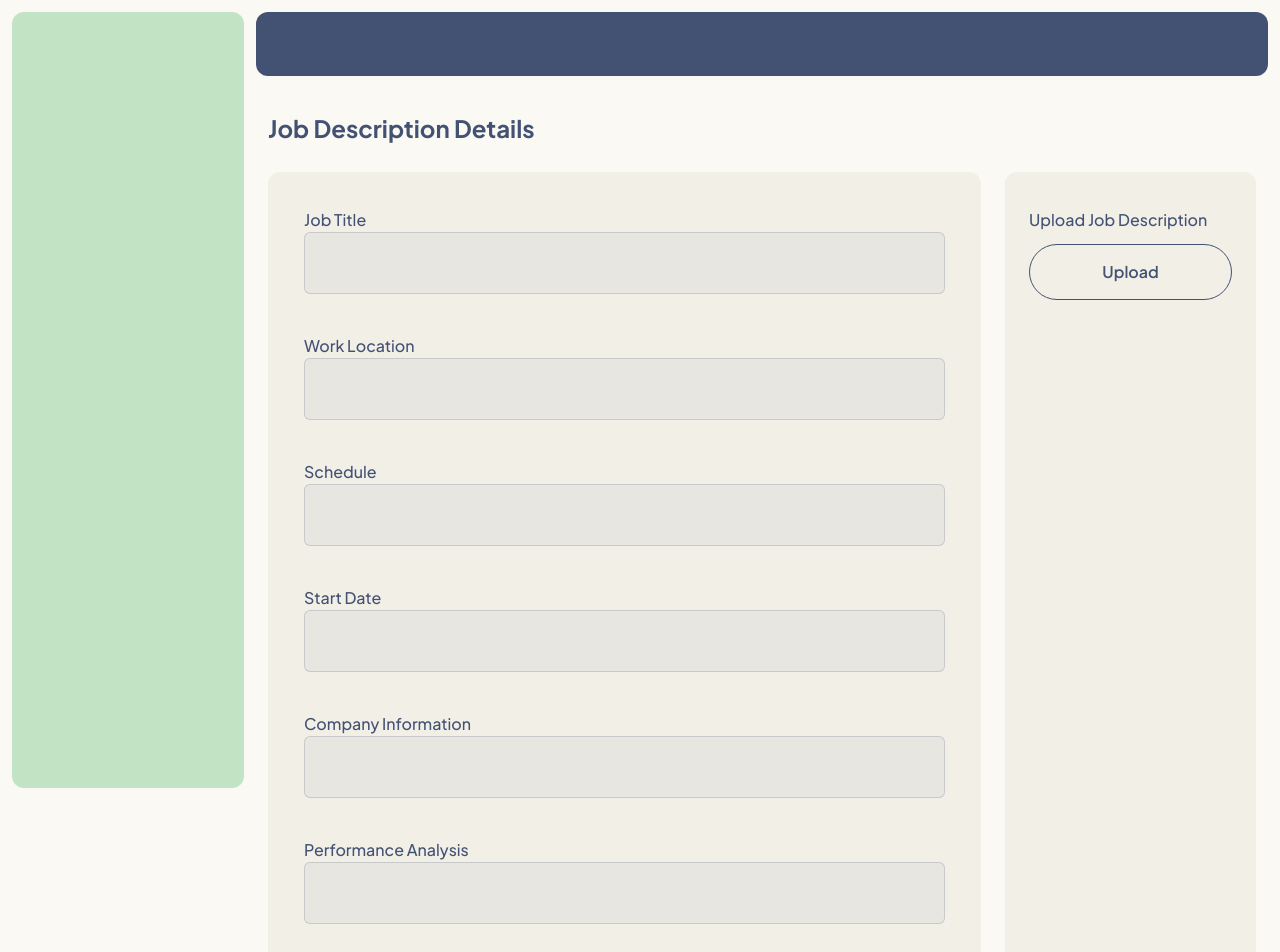
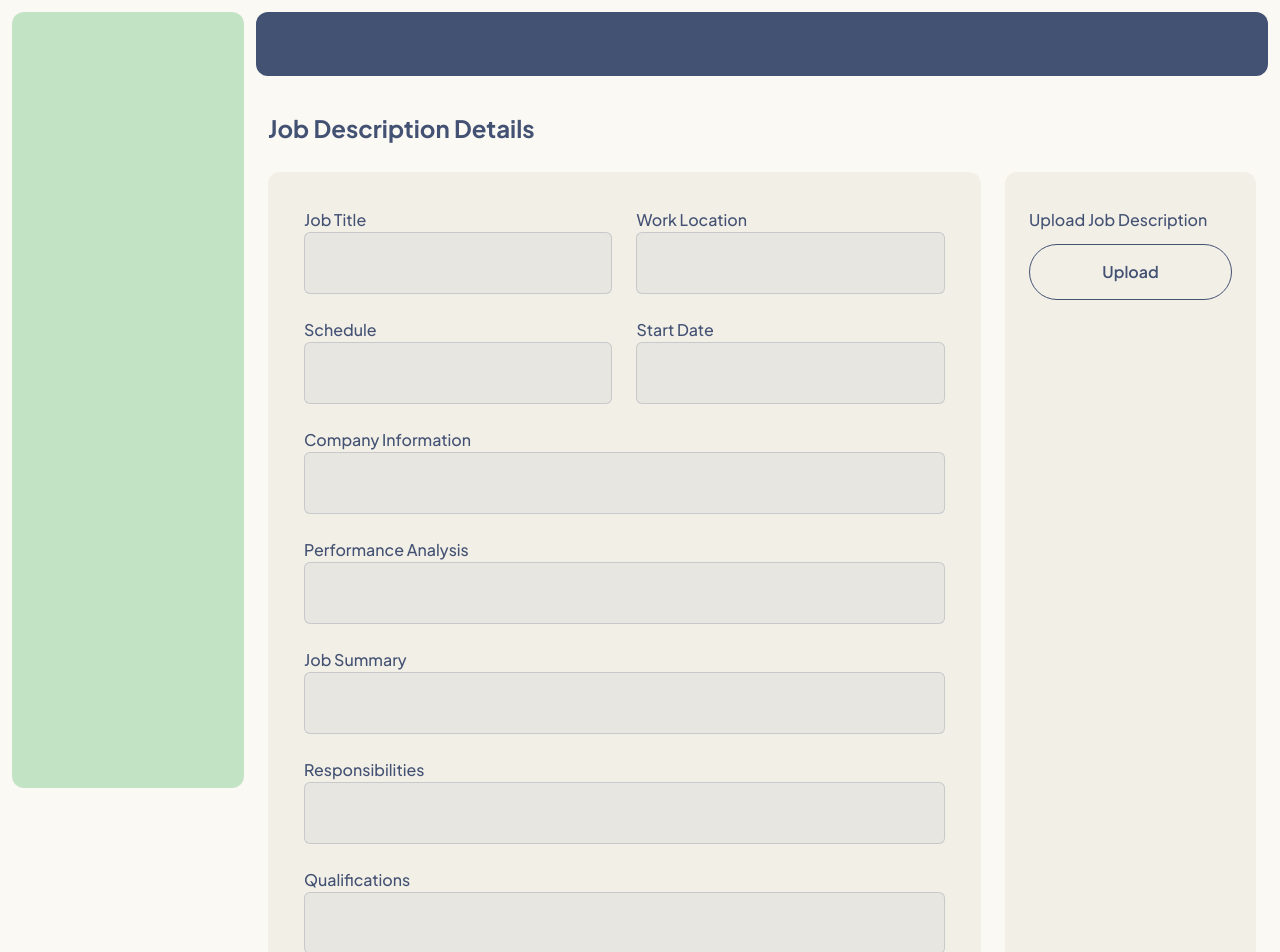
Before and after one commit to shodh-ai/platform, a Next.js app: page / in a window 1280 px wide. Shown: the top 952 px of the page. Built offline with nearby package versions, Linux system fonts and the light colour scheme.

Commit message:
fix: Workaround for grid columns in Form

```diff
--- a/app/page.tsx
+++ b/app/page.tsx
@@ -6,8 +6,8 @@ export default function Page() {
 			<h1 className="mb-7 text-2xl font-bold text-astronaut">Job Description Details</h1>
 
 			<div className="flex w-full gap-6">
-				<Form columns={2}>
-					<div className="flex w-full flex-col gap-10 rounded-xl bg-whippedCream p-9">
+				<Form>
+					<div className="grid w-full grid-cols-2 gap-6 rounded-xl bg-whippedCream p-9">
 						<Form.Item>
 							<Form.Label>Job Title</Form.Label>
 							<Form.TextInput />
@@ -28,27 +28,27 @@ export default function Page() {
 							<Form.TextInput />
 						</Form.Item>
 
-						<Form.Item colSpan={2}>
+						<Form.Item className="col-span-2">
 							<Form.Label>Company Information</Form.Label>
 							<Form.TextInput />
 						</Form.Item>
 
-						<Form.Item colSpan={2}>
+						<Form.Item className="col-span-2">
 							<Form.Label>Performance Analysis</Form.Label>
 							<Form.TextInput />
 						</Form.Item>
 
-						<Form.Item colSpan={2}>
+						<Form.Item className="col-span-2">
 							<Form.Label>Job Summary</Form.Label>
 							<Form.TextInput />
 						</Form.Item>
 
-						<Form.Item colSpan={2}>
+						<Form.Item className="col-span-2">
 							<Form.Label>Responsibilities</Form.Label>
 							<Form.TextInput />
 						</Form.Item>
 
-						<Form.Item colSpan={2}>
+						<Form.Item className="col-span-2">
 							<Form.Label>Qualifications</Form.Label>
 							<Form.TextInput />
 						</Form.Item>
--- a/components/AppShell.tsx
+++ b/components/AppShell.tsx
@@ -2,7 +2,7 @@ import type { ReactNode } from 'react';
 
 const AppShell = ({ children, navbar, header }: { children: ReactNode; navbar?: ReactNode; header?: ReactNode }) => {
 	return (
-		<div>
+		<>
 			<div className="fixed left-0 top-0 flex h-screen w-64 items-stretch p-3">
 				<div className="flex w-full rounded-xl bg-sugarMint">{navbar}</div>
 			</div>
@@ -14,7 +14,7 @@ const AppShell = ({ children, navbar, header }: { children: ReactNode; navbar?:
 				{/* Fix: Height Calculation not working  */}
 				<div className="h-[calc(100vh - 112px)] mt-9 overflow-scroll">{children}</div>
 			</div>
-		</div>
+		</>
 	);
 };
 
--- a/components/Form.tsx
+++ b/components/Form.tsx
@@ -9,22 +9,11 @@ interface IFormSubComponents {
 	SubmitButton: typeof SubmitButton;
 }
 
-interface IFormProps {
-	columns: number;
-}
-
-interface IFormItemProps {
-	colSpan?: number;
-}
-
-// Fix: Column span not being set dynamically
-const Item: FC<IFormItemProps & HTMLProps<HTMLDivElement>> = (props) => {
-	const { children, colSpan, className, ...rest } = props;
-
-	const colSpanClassName = `col-span-${colSpan}` ?? null;
+const Item: FC<HTMLProps<HTMLDivElement>> = (props) => {
+	const { children, className, ...rest } = props;
 
 	return (
-		<div className={`w-full ${colSpanClassName} ${className}`} {...rest}>
+		<div className={`w-full ${className}`} {...rest}>
 			{children}
 		</div>
 	);
@@ -64,14 +53,11 @@ const SubmitButton: FC<ComponentProps<'button'>> = (props) => {
 	);
 };
 
-// Fix: Grid columns not being set dynamically
-const Form: FC<IFormProps & HTMLProps<HTMLFormElement>> & IFormSubComponents = (props) => {
-	const { children, columns, ...rest } = props;
-
-	const columnsClassName = `grid-cols-${columns}` ?? null;
+const Form: FC<HTMLProps<HTMLFormElement>> & IFormSubComponents = (props) => {
+	const { children, className, ...rest } = props;
 
 	return (
-		<form className={`grid w-full gap-6 ${columnsClassName}`} {...rest}>
+		<form className={`grid w-full gap-6 ${className}`} {...rest}>
 			{children}
 		</form>
 	);
```
